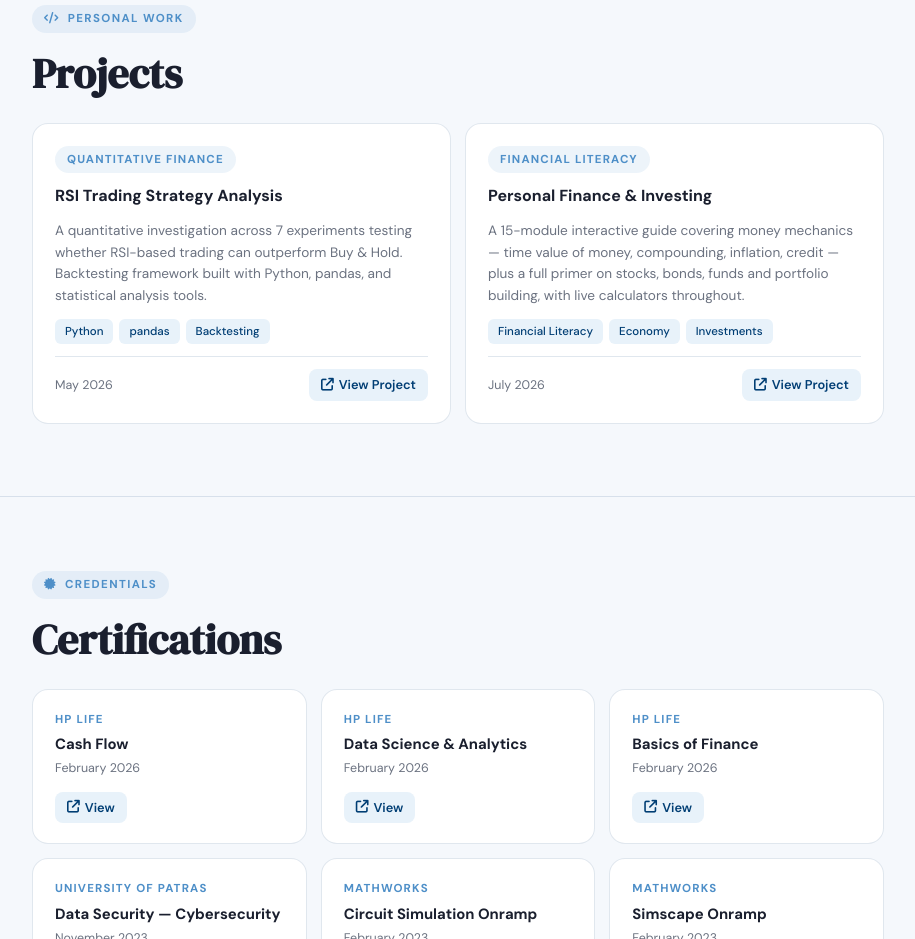
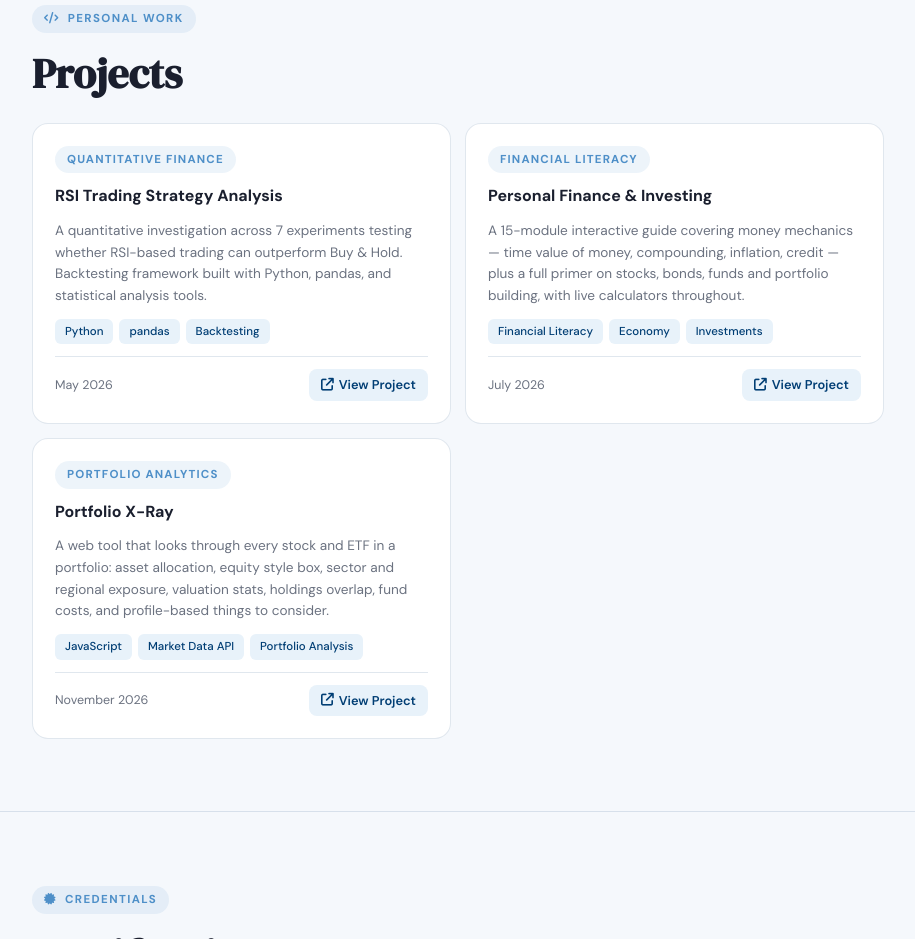
Before and after one commit to StavrosDallidis/stavrosdallidis.github.io, a plain HTML site: page index.html in a window 1280 px wide. Shown: the part 4171-5110 px from the top of the page, without its empty margins (182-1097 px from the left). Drawn offline with Linux system fonts and the light colour scheme.

Commit message:
Add Portfolio X-Ray project card to index.html
Added a new project card for 'Portfolio X-Ray' with details about its features and technologies used.

```diff
--- a/index.html
+++ b/index.html
@@ -349,6 +349,27 @@
             </a>
           </div>
         </div>
+        <!-- Project 3: Portfolio X-Ray -->
+        <div class="project-card fade-up">
+          <div class="project-tag">Portfolio Analytics</div>
+          <div class="project-name">Portfolio X-Ray</div>
+          <div class="project-desc">
+            A web tool that looks through every stock and ETF in a portfolio: asset allocation,
+            equity style box, sector and regional exposure, valuation stats, holdings overlap,
+            fund costs, and profile-based things to consider.
+          </div>
+          <div class="project-tech">
+            <span class="project-tech-tag">JavaScript</span>
+            <span class="project-tech-tag">Market Data API</span>
+            <span class="project-tech-tag">Portfolio Analysis</span>
+          </div>
+          <div class="project-footer">
+            <span class="project-date">November 2026</span>
+            <a href="xray.html" target="_blank" class="project-link">
+              <i class="fas fa-arrow-up-right-from-square"></i> View Project
+            </a>
+          </div>
+        </div>
       </div>
     </div>
   </section>
```
